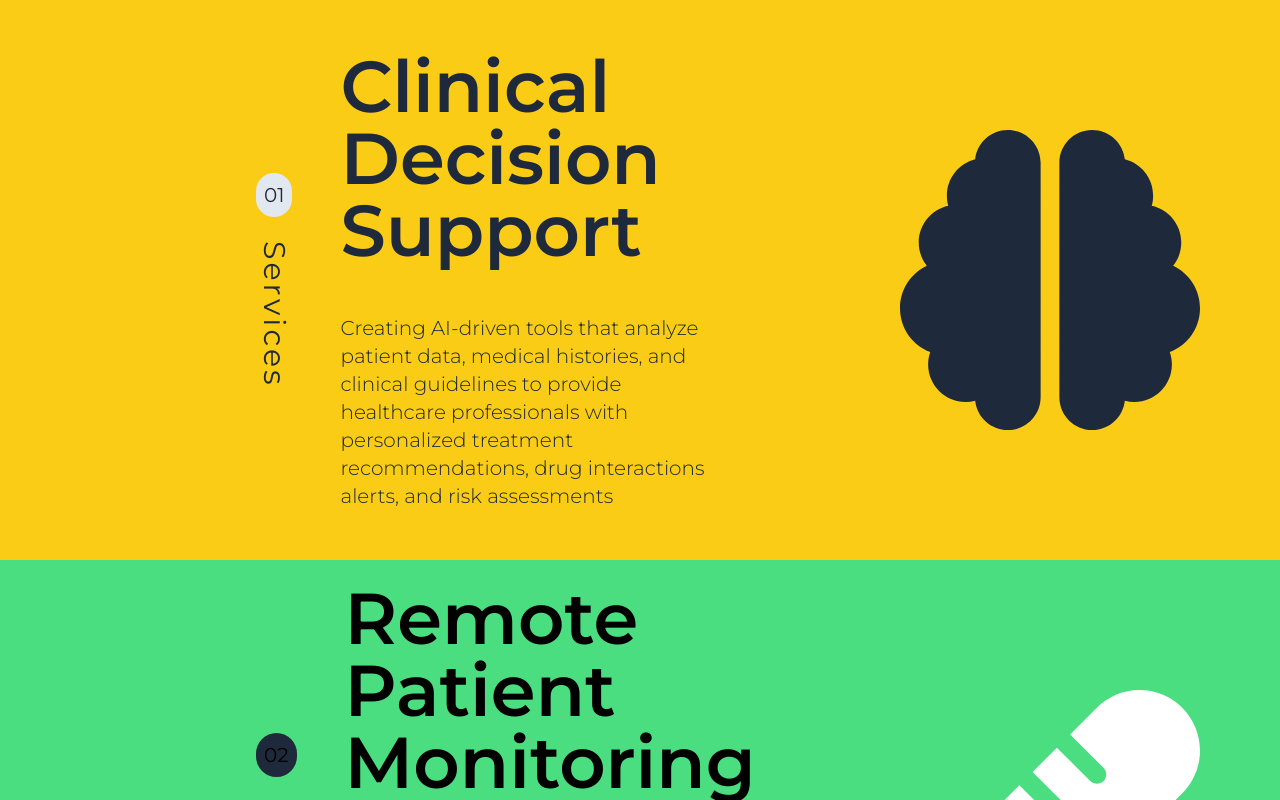
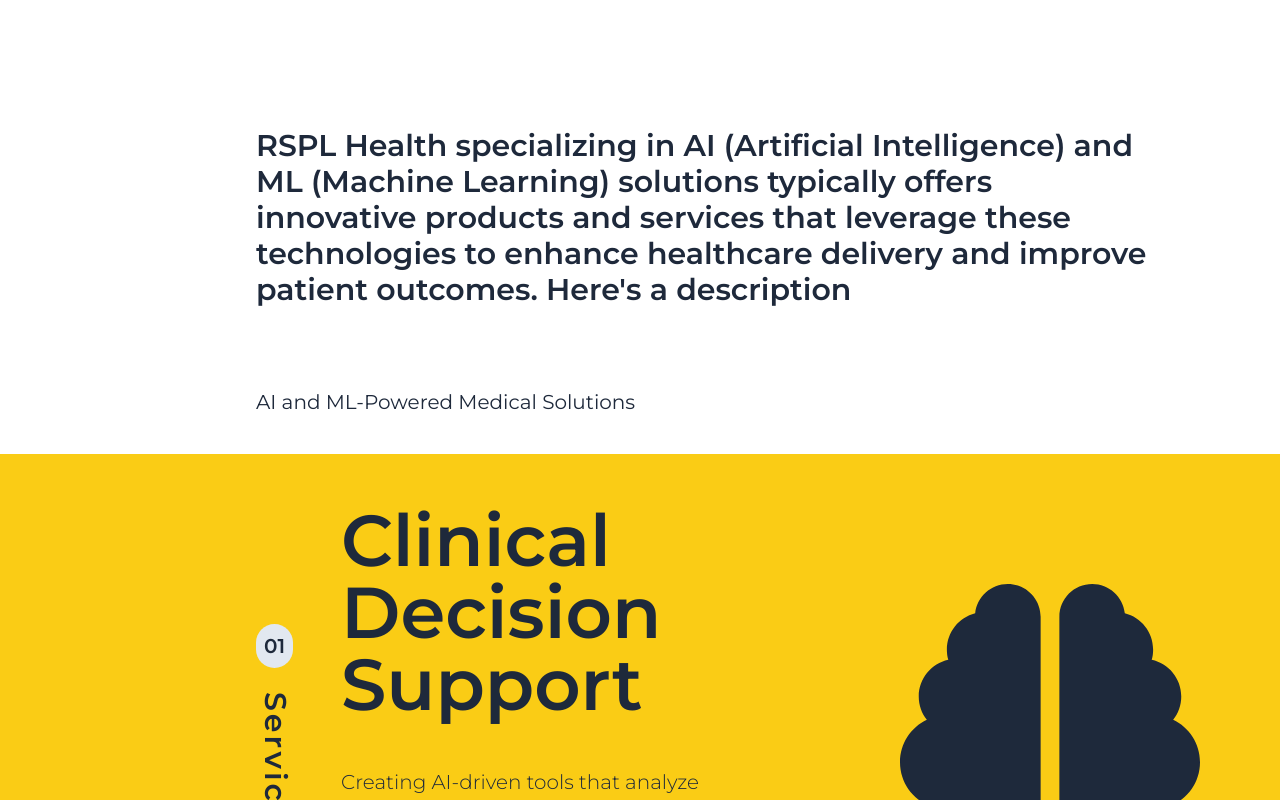
Before and after one commit to resparx/rspl, a Next.js app: page / in a window 1280 px wide. Shown: the top 800 px of the page. Built offline with nearby package versions, Linux system fonts and the light colour scheme.

Commit message:
add heading

```diff
--- a/components/Hero.js
+++ b/components/Hero.js
@@ -57,6 +57,14 @@
   return (
     <section className=" flex gap-12 justify-between items-center flex-col lg:flex-row py-0">
       <div className="flex flex-col">
+        <div className="pb-[3%] pt-[10%] pl-[20%] pr-[10%]">
+          <p className="font-semibold text-3xl text-slate-800">
+          RSPL Health specializing in AI (Artificial Intelligence) and ML (Machine Learning) solutions typically offers innovative products and services that leverage these technologies to enhance healthcare delivery and improve patient outcomes. Here's a description
+          </p>
+          <p className="text-slate-800 text-xl mt-20">
+          AI and ML-Powered Medical Solutions
+          </p>
+        </div>
       {data.map((item, index) => (
         <Section key={`section-${index}`} {...item} />
       ))}
--- a/components/Section.js
+++ b/components/Section.js
@@ -9,9 +9,9 @@
     <section className={`flex items-center gap-12 h-[70vh] pl-[20%] ${wrapperClasses}`}>
       <div className="flex flex-col gap-6 items-center">
         <div className={`rounded-full p-2 ${bgColor}`}>
-          <p className={`${fontColor} text-xl`}>{number}</p>
+          <p className={`${fontColor} text-xl font-semibold`}>{number}</p>
         </div>
-        <p className={`${fontColor} [writing-mode:vertical-lr] text-3xl tracking-widest`}>{sectionTitle}</p>
+        <p className={`${fontColor} [writing-mode:vertical-lr] font-semibold text-3xl tracking-widest`}>{sectionTitle}</p>
       </div>
       <div className="flex gap-20 items-center">
       <div className="flex flex-col">
```
